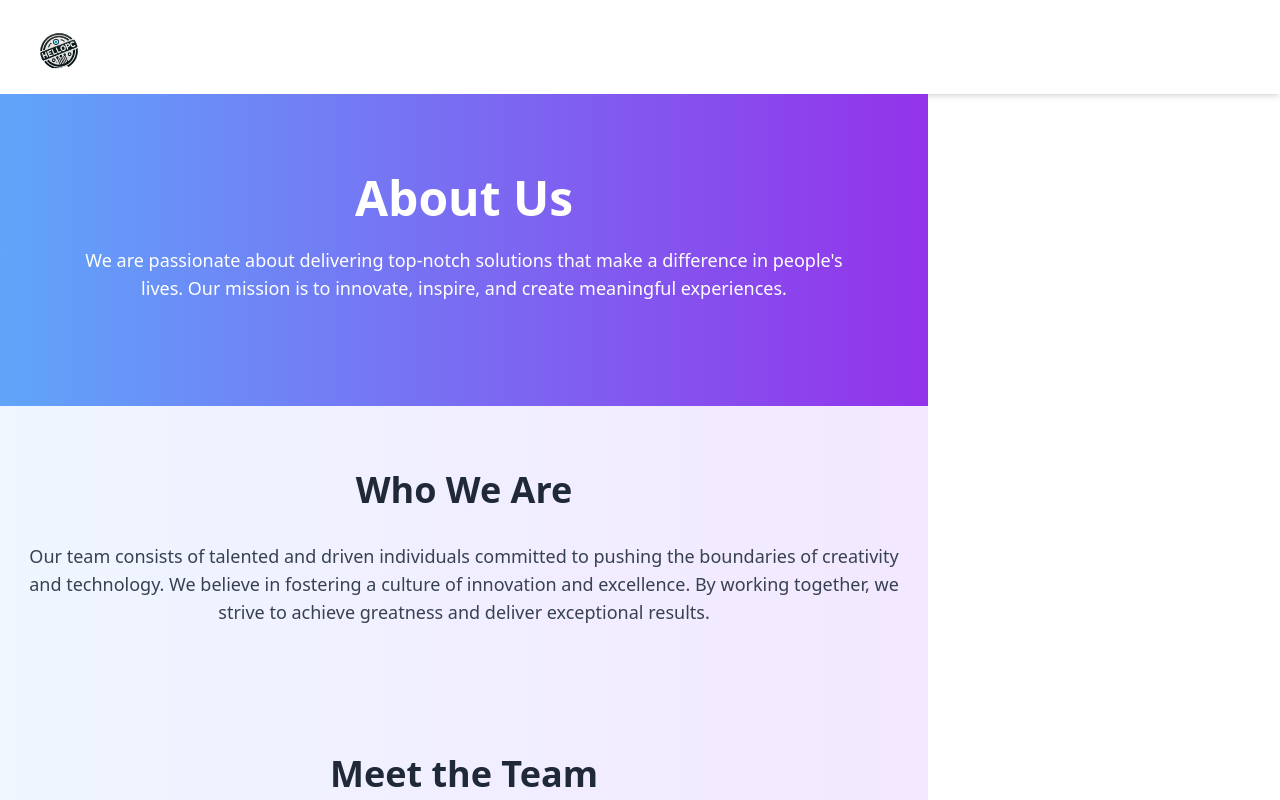
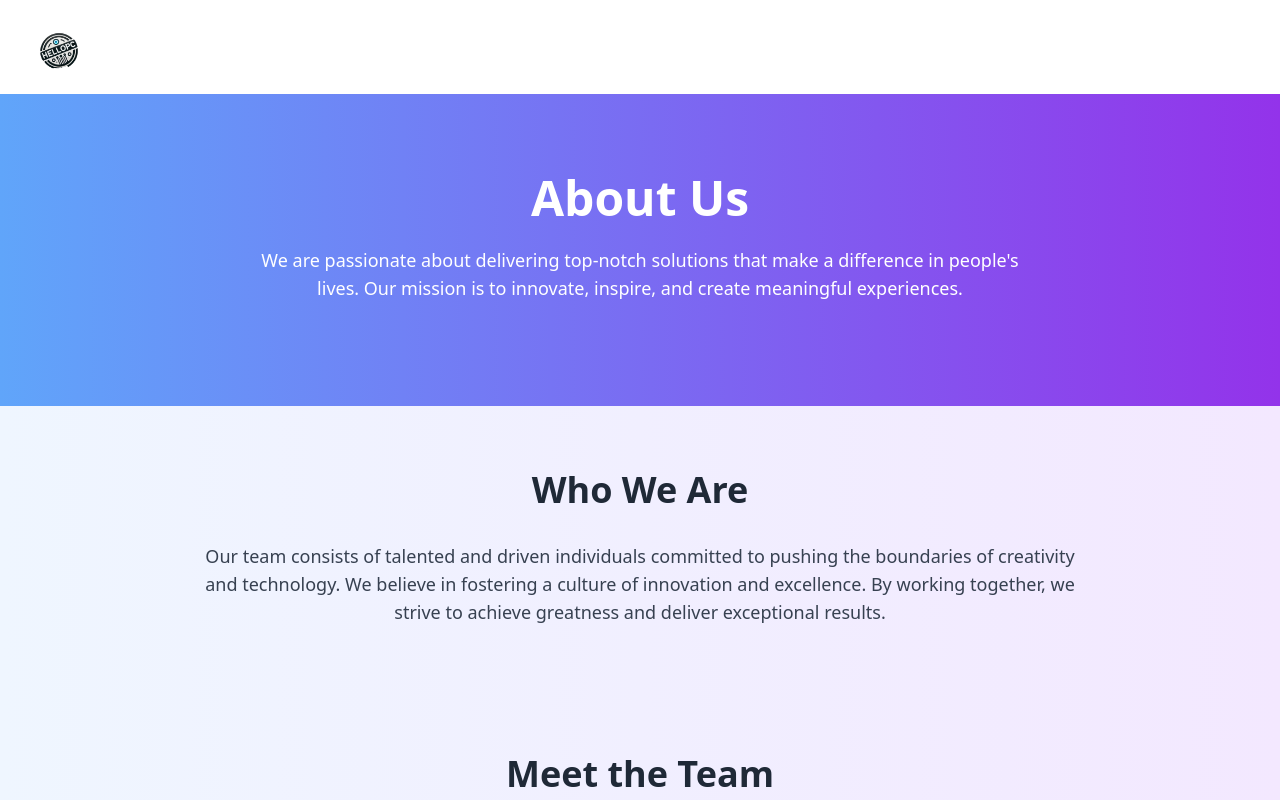
Before and after one commit to DavidBalishyan/helloPc, a React (Vite) app: page /about in a window 1280 px wide. Shown: the top 800 px of the page. Built offline with nearby package versions, Linux system fonts and the light colour scheme; data requests are answered from the project's data file.

Commit message:
fix: pages loayout fixed

```diff
--- a/src/pages/About.jsx
+++ b/src/pages/About.jsx
@@ -3,7 +3,7 @@ import { Link } from "react-router-dom"
 
 const About = () => {
   return (
-    <div className="min-h-screen bg-gradient-to-r from-blue-50 to-purple-100">
+    <div className="bg-gradient-to-r flex flex-col flex-grow from-blue-50 to-purple-100">
       {/* Hero Section */}
       <div className="hero bg-gradient-to-r from-blue-400 to-purple-600 text-white py-16">
         <div className="hero-content text-center">
--- a/src/pages/Contact.jsx
+++ b/src/pages/Contact.jsx
@@ -2,7 +2,7 @@ import React from "react";
 
 const Contact = () => {
   return (
-    <div className="min-h-screen bg-base-200">
+    <div className="flex flex-col flex-grow bg-base-200">
       {/* Hero Section */}
       <div className="hero bg-gradient-to-r from-blue-400 to-purple-600 text-white py-16">
         <div className="hero-content text-center">
--- a/src/pages/GetStarted.jsx
+++ b/src/pages/GetStarted.jsx
@@ -3,7 +3,7 @@ import { Link } from "react-router-dom";
 
 const GetStarted = () => {
   return (
-    <div className="min-h-screen bg-base-200">
+    <div className="flex flex-col flex-grow bg-base-200">
       {/* Hero Section */}
       <div className="hero bg-gradient-to-r from-green-400 to-blue-500 text-white py-16">
         <div className="hero-content flex-col text-center">
--- a/src/pages/Service.jsx
+++ b/src/pages/Service.jsx
@@ -4,9 +4,9 @@ const Service = () => {
   console.log(document.getElementN);
 
   return (
-    <div className="bg-base-200" data-theme="dark">
+    <div className="bg-base-200 flex flex-col flex-grow">
       {/* Hero Section */}
-      <div className="hero bg-gradient-to-r from-blue-500 to-purple-600 text-white py-16">
+      <div className="hero bg-gradient-to-r  from-blue-500 to-purple-600 text-white py-16">
         <div className="hero-content text-center">
           <div className="max-w-3xl">
             <h1 className="text-5xl font-bold">Our Services</h1>
```
Also changed, not shown: 1 other file (tests, documents, lock files or other folders).
